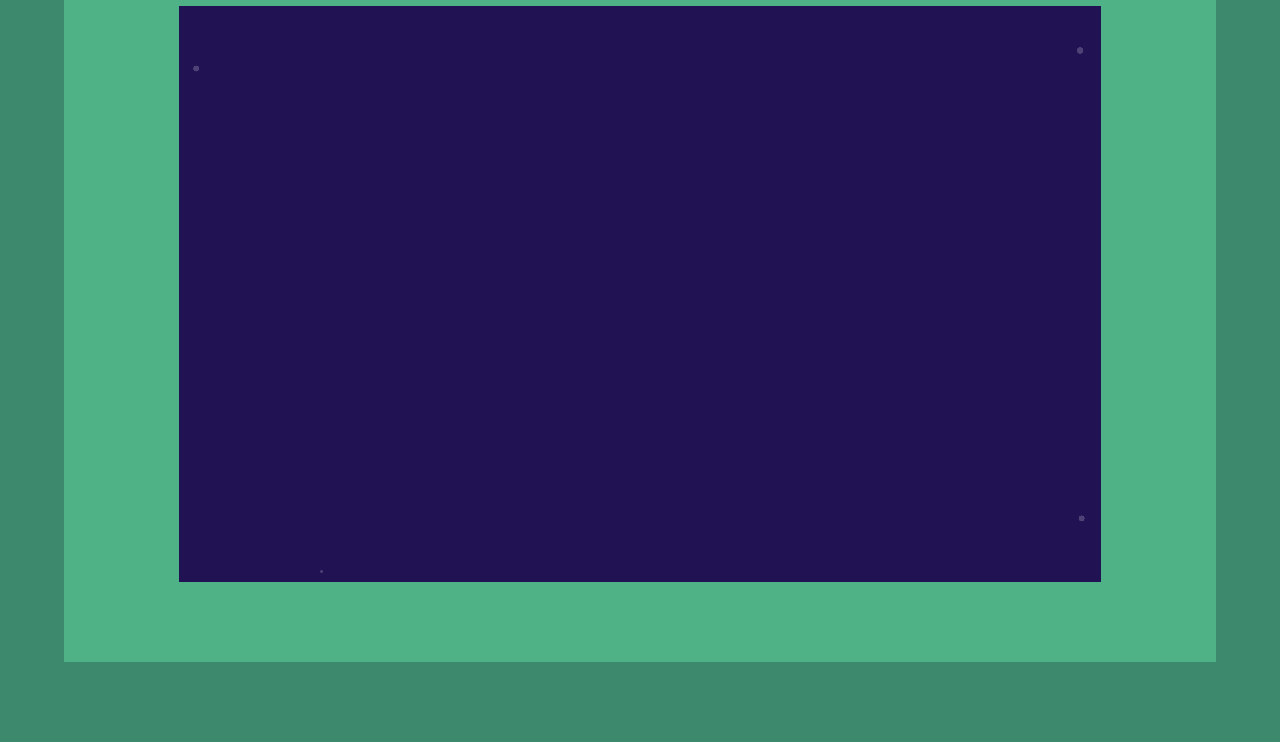
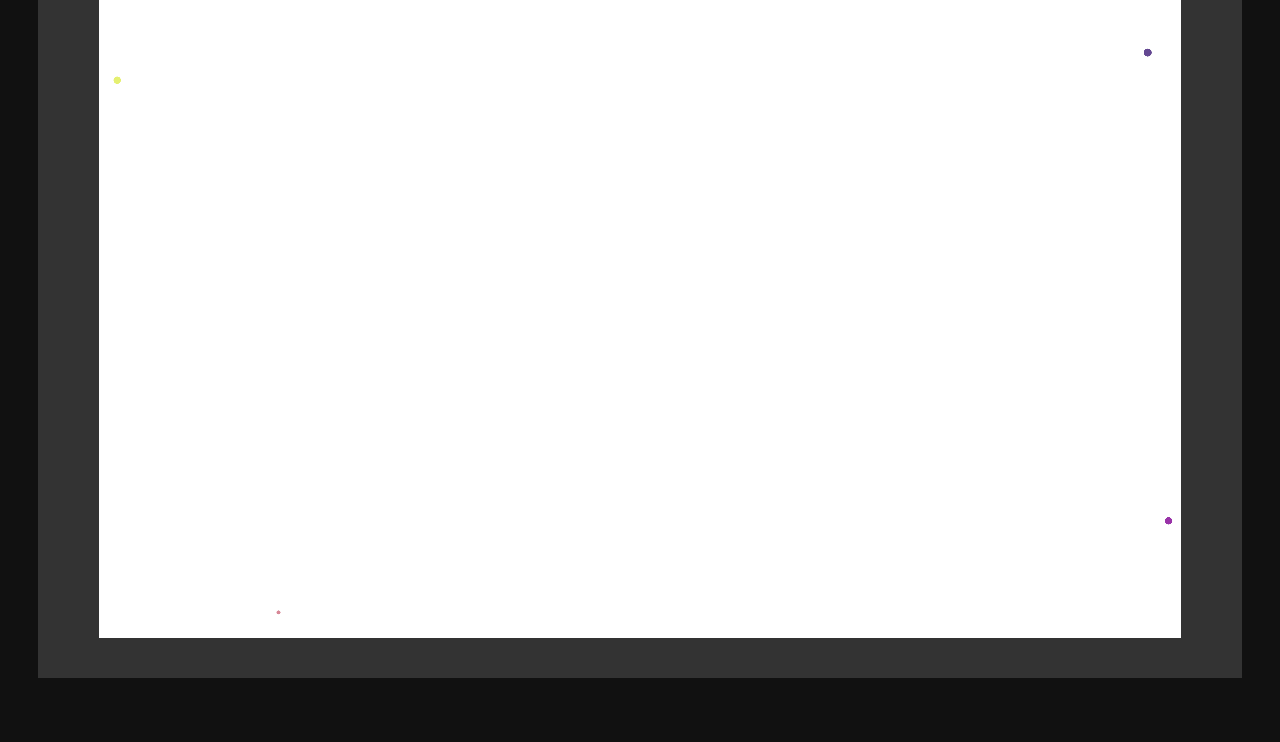
Before and after one commit to Ziplodocus/CanvasPlayground, a plain HTML site: page index.html in a window 1280 px wide. Shown: the part 98-840 px from the top of the page. Drawn offline with Linux system fonts and the light colour scheme.

Commit message:
add colored particles and edges. Also variables to better control particle properties

```diff
--- a/index.html
+++ b/index.html
@@ -16,11 +16,11 @@
 
 <body>
     <header>
-        <h1>Canvas Playground</h1>
+        <h1>Particles</h1>
     </header>
 
     <main>
-        <canvas id="playground" height="1000" width="1000"></canvas>
+        <canvas id="particles" height="1000" width="1000"></canvas>
     </main>
 
     <script src="./scripts/definitions.js"></script>
--- a/scripts/canvasSize.js
+++ b/scripts/canvasSize.js
@@ -36,7 +36,7 @@ function resizeCanvas() {
 
 function resize() {
     clearTimeout(resizeId);
-    resizeId = setTimeout(resizeCanvas, 500);
+    resizeId = setTimeout(resizeCanvas, 300);
 }
 
 resizeCanvas();
--- a/scripts/definitions.js
+++ b/scripts/definitions.js
@@ -1,10 +1,18 @@
 
-const canvas = document.getElementById('playground');
+const canvas = document.getElementById('particles');
 const ctx = canvas.getContext('2d');
 let boundary = canvas.getBoundingClientRect();
 const pi = Math.PI;
+
+//Multiplier to make the canvas higher resolution, helps with sharpness
 const resolutionModifier = 3;
+
+//Restraints on particle properties
 const particles = [];
+const minSpeed = 0.5;
+const maxSpeed = 3;
+const minSize = 5;
+const maxSize = 13;
 
 const mouse = {
     x: 0,
@@ -18,15 +26,47 @@ const mouse = {
     }
 };
 
+//Maybe worth making a color class? object etc.
+function randHue() {return Math.random() * 250};
+function getColorValues(color) {
+    return color.split('(')[1].split(')')[0].split(',').map(x=>+x);
+}
+function setColorValues(colorVals) {
+    return 'rgb('+colorVals[0]+', '+colorVals[1]+', '+colorVals[2]+', '+colorVals[3]+')'
+}
+
+function setOpacity(color, opacity) {
+    let vals = getColorValues(color);
+    vals[3] = opacity;
+    return setColorValues(vals);
+}
+
+function avgColor(color1, color2, customOpacity) {
+    let vals1 = getColorValues(color1);
+    let vals2 = getColorValues(color2);
+
+    let r = (vals1[0] + vals2[0]) / 2;
+    let g = (vals1[1] + vals2[1]) / 2;
+    let b = (vals1[2] + vals2[2]) / 2;
+    let a;
+    customOpacity ? a = customOpacity : a = (vals1[3] + vals2[3]) / 2;
+
+    let newColor = setColorValues([r,g,b,a]);
+    return newColor
+}
+
+avgColor('rgba(0,0,0,0)', 'rgba(250, 250, 250, 06)');
+
 class Particle {
-
     constructor(xPosition, yPosition) {
         this._x = xPosition;
         this._y = yPosition;
-        this._radius = Math.floor(8 * Math.random() + 3);
-        this._speed = 2.2 - (this._radius/5);
+        this._radius = Math.floor((maxSize - minSize) * Math.random() + minSize);
+        //maxSpeed 2 = minspeed 1
+        this._speed = maxSpeed - (this.radius / maxSize)*(maxSpeed-minSpeed) + minSpeed;
         this._direction = Math.random() * 2 * pi;
         this._vicinity = 100 * resolutionModifier;
+        this._color = 'rgba('+randHue()+', '+randHue()+', '+randHue()+', 0.8)';
     }
 
     get x() { return this._x }
@@ -35,6 +75,7 @@ class Particle {
     get direction() { return this._direction }
     get radius() { return this._radius }
     get vicinity() { return this._vicinity }
+    get color() { return this._color }
 
     move() {
         let xComponent = this.speed * Math.cos(this.direction);
@@ -84,7 +125,7 @@ class Particle {
     }
 
     render() {
-        ctx.fillStyle = 'rgba(255, 255, 255, 0.2';
+        ctx.fillStyle = this.color;
         ctx.beginPath()
         ctx.arc(this.x, this.y, this.radius, 0, 2 * Math.PI, false);
         ctx.fill()
@@ -97,9 +138,9 @@ class Particle {
         let b = mouse.cy - this.y;
         let distance = Math.floor(Math.sqrt(a**2 + b**2));
 
-        if(mouse.inCanvas() && (distance < 1.3 * this.vicinity)) {
-            const alpha = 0.5 - (distance / (1.3 * this.vicinity / 0.5));
-            ctx.strokeStyle = `rgba(255, 255, 255, ${alpha})`;
+        if(mouse.inCanvas() && (distance < 1.5 * this.vicinity)) {
+            const alpha = 1 - (distance / (1.5 * this.vicinity));
+            ctx.strokeStyle = setOpacity(this.color, alpha);
             ctx.lineWidth =  0.5 * this.radius;
             ctx.beginPath();
             ctx.moveTo(this.x, this.y);
@@ -114,8 +155,8 @@ class Particle {
             distance = Math.floor(Math.sqrt(a**2 + b**2));
 
             if(distance < this.vicinity) {
-                const alpha = 0.2 - (distance / (this.vicinity / 0.2));
-                ctx.strokeStyle = `rgba(255, 255, 255, ${alpha})`;
+                const alpha = 0.6 - (distance / (this.vicinity / 0.6));
+                ctx.strokeStyle = avgColor(this.color, p.color, alpha);
                 ctx.lineWidth = Math.sqrt(this.radius + p.radius);
                 ctx.beginPath();
                 ctx.moveTo(this.x, this.y);
--- a/scripts/main.js
+++ b/scripts/main.js
@@ -1,15 +1,8 @@
-
-function setctx() {
-    ctx.lineWidth = 1;
-    ctx.fillStyle = 'rgba(255, 255, 255, 0.5)';
-    ctx.strokeStyle = 'hsla(0, 0, 100%, 0.5)';
-    ctx.save();
-}
 
 function nextFrame() {
     ctx.clearRect(0, 0, canvas.width, canvas.height);
-    setctx();
 
+    //Loops need to be separate, so that both particles detect the collision
     particles.forEach( particle => {
         particle.move();
         particle.render();
@@ -38,4 +31,4 @@ function generateParticle(event) {
 canvas.addEventListener('click', generateParticle);
 window.addEventListener('mousemove', moveCursor);
 
-setInterval(nextFrame, 20);
+setInterval(nextFrame, 25);
--- a/style.css
+++ b/style.css
@@ -9,6 +9,7 @@
 html {
     height: 100vh;
     font-size: 20px;
+    font-family: sans-serif;
     line-height: 1.5;
     letter-spacing: 0.04rem;
     text-align: center;
@@ -16,7 +17,7 @@ html {
 
 body {
     height: 100vh;
-    background-color: #3C896D;
+    background-color: #111;
     overflow: hidden;
 }
 
@@ -24,22 +25,22 @@ header {
     position: fixed;
     font-size: 2vh;
     width: 100%;
-    top: 5vh;
+    top: 3vh;
     left: 0;
     color: white;
     user-select: none;
 }
 
 main {
-    margin: 5vh auto;
-    height: 90vh;
-    width: 90%;
-    background-color: #4FB286;
+    margin: 3vh auto;
+    height: 94vh;
+    width: 94%;
+    background-color: #333;
 }
 
 canvas {
-    margin: 8vh auto;
-    height: 72vh;
-    width: 80%;
-    background-color: hsl(253, 64%, 20%);
+    margin: 5vh auto;
+    height: 84vh;
+    width: 90%;
+    background-color: hsl(253, 64%, 100%);
 }
```
